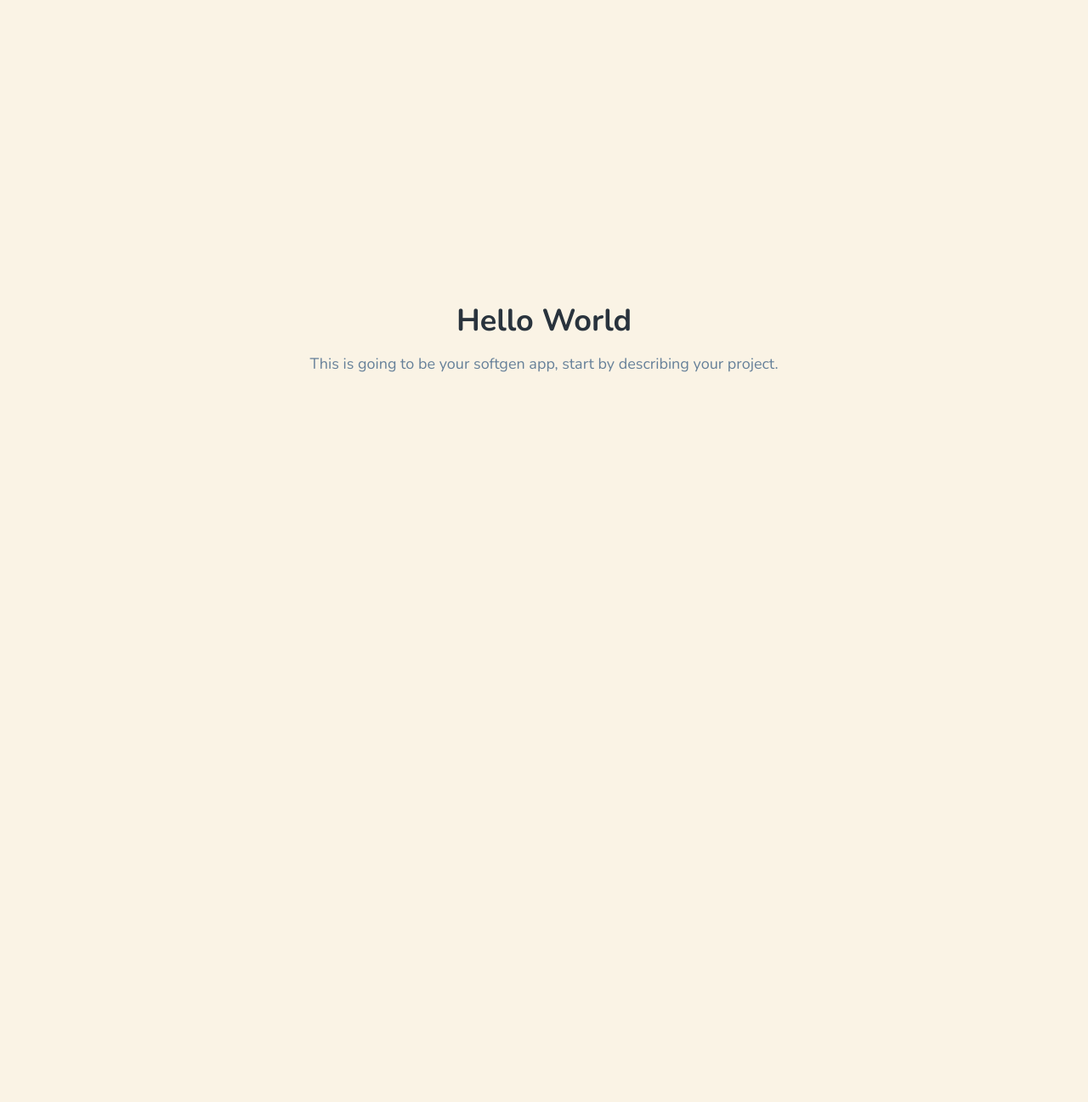
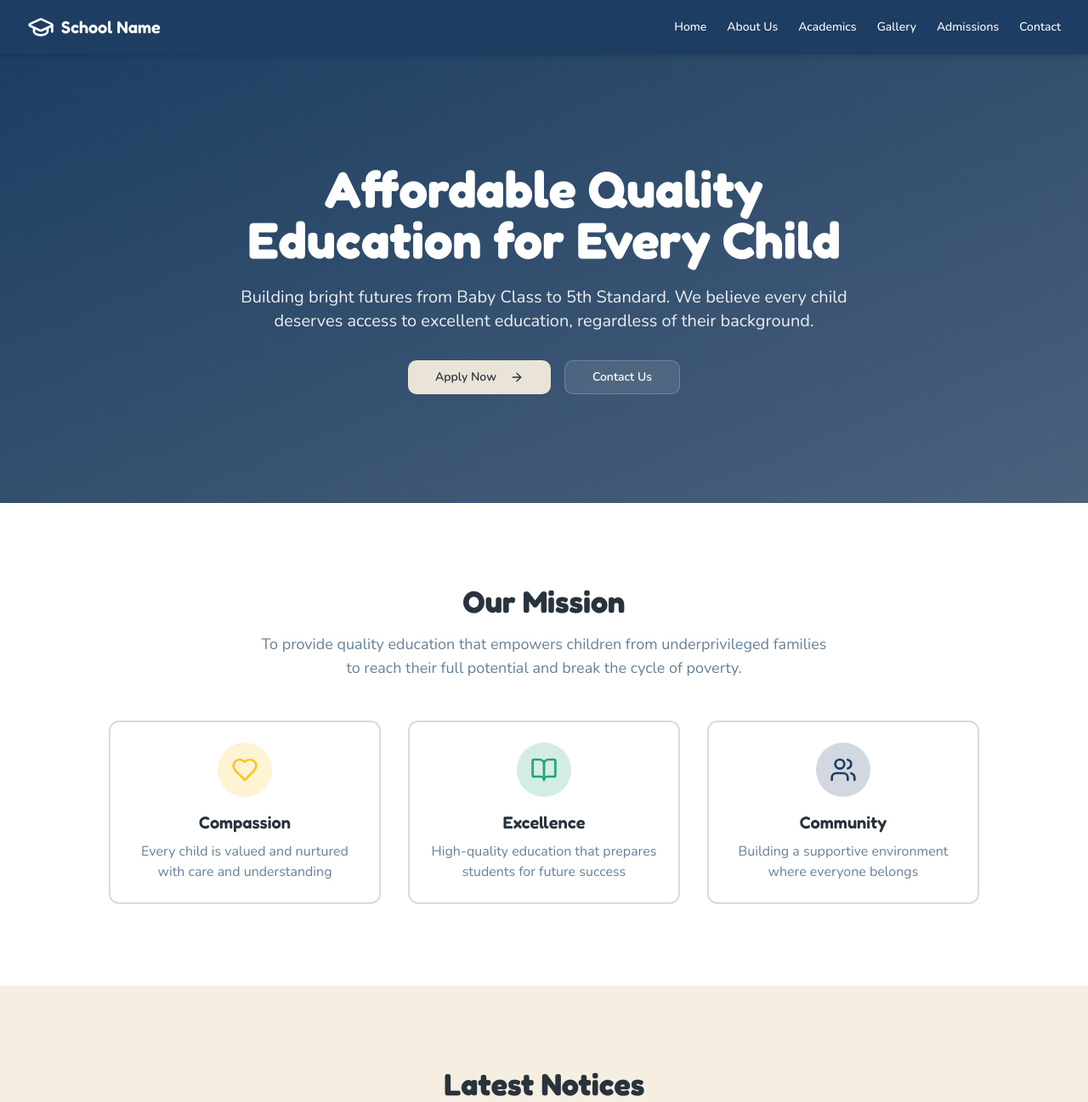
Before and after one commit to raghumachanie/sg-c5fab03d-bdf9-4465-8066-b5f000401326-1787135416, a Next.js app: page / in a window 1280 px wide. Shown: the top 1297 px of the page at 85% size. Before the commit the page ends 800 px from the top, so only its background shows below. Built offline with nearby package versions, Linux system fonts and the light colour scheme.

Commit message:
feat(ui): add navigation and footer components

```diff
--- /dev/null
+++ b/src/components/Footer.tsx
@@ -0,0 +1,67 @@
+import Link from "next/link";
+import { Phone, Mail, MapPin } from "lucide-react";
+
+export function Footer() {
+  return (
+    <footer className="bg-primary text-primary-foreground mt-16">
+      <div className="container py-12">
+        <div className="grid grid-cols-1 md:grid-cols-3 gap-8">
+          <div>
+            <h3 className="font-display text-lg font-semibold mb-4">Quick Links</h3>
+            <ul className="space-y-2">
+              <li>
+                <Link href="/about" className="hover:text-accent transition-colors">
+                  About Us
+                </Link>
+              </li>
+              <li>
+                <Link href="/academics" className="hover:text-accent transition-colors">
+                  Academics
+                </Link>
+              </li>
+              <li>
+                <Link href="/admissions" className="hover:text-accent transition-colors">
+                  Admissions
+                </Link>
+              </li>
+              <li>
+                <Link href="/gallery" className="hover:text-accent transition-colors">
+                  Gallery
+                </Link>
+              </li>
+            </ul>
+          </div>
+
+          <div>
+            <h3 className="font-display text-lg font-semibold mb-4">Contact Us</h3>
+            <ul className="space-y-3">
+              <li className="flex items-start gap-2">
+                <Phone className="h-5 w-5 mt-0.5 flex-shrink-0" />
+                <span>+91 12345 67890</span>
+              </li>
+              <li className="flex items-start gap-2">
+                <Mail className="h-5 w-5 mt-0.5 flex-shrink-0" />
+                <span>info@schoolname.edu</span>
+              </li>
+              <li className="flex items-start gap-2">
+                <MapPin className="h-5 w-5 mt-0.5 flex-shrink-0" />
+                <span>123 School Street, City, State 123456</span>
+              </li>
+            </ul>
+          </div>
+
+          <div>
+            <h3 className="font-display text-lg font-semibold mb-4">About</h3>
+            <p className="text-sm leading-relaxed">
+              Dedicated to providing affordable quality education to underprivileged children from Baby Class to 5th Standard. Building futures, one child at a time.
+            </p>
+          </div>
+        </div>
+
+        <div className="border-t border-primary-foreground/20 mt-8 pt-8 text-center text-sm">
+          <p>&copy; {new Date().getFullYear()} School Name. All rights reserved.</p>
+        </div>
+      </div>
+    </footer>
+  );
+}
--- /dev/null
+++ b/src/components/Navigation.tsx
@@ -0,0 +1,68 @@
+import Link from "next/link";
+import { useState } from "react";
+import { Menu, X, GraduationCap } from "lucide-react";
+import { Button } from "@/components/ui/button";
+
+export function Navigation() {
+  const [mobileMenuOpen, setMobileMenuOpen] = useState(false);
+
+  const navLinks = [
+    { href: "/", label: "Home" },
+    { href: "/about", label: "About Us" },
+    { href: "/academics", label: "Academics" },
+    { href: "/gallery", label: "Gallery" },
+    { href: "/admissions", label: "Admissions" },
+    { href: "/contact", label: "Contact" },
+  ];
+
+  return (
+    <nav className="sticky top-0 z-50 w-full bg-primary shadow-md">
+      <div className="container">
+        <div className="flex h-16 items-center justify-between">
+          <Link href="/" className="flex items-center gap-2 text-primary-foreground">
+            <GraduationCap className="h-8 w-8" />
+            <span className="font-display text-xl font-semibold">School Name</span>
+          </Link>
+
+          <div className="hidden md:flex md:items-center md:gap-6">
+            {navLinks.map((link) => (
+              <Link
+                key={link.href}
+                href={link.href}
+                className="text-sm font-medium text-primary-foreground transition-colors hover:text-accent"
+              >
+                {link.label}
+              </Link>
+            ))}
+          </div>
+
+          <Button
+            variant="ghost"
+            size="icon"
+            className="md:hidden text-primary-foreground hover:bg-primary/80"
+            onClick={() => setMobileMenuOpen(!mobileMenuOpen)}
+          >
+            {mobileMenuOpen ? <X className="h-6 w-6" /> : <Menu className="h-6 w-6" />}
+          </Button>
+        </div>
+
+        {mobileMenuOpen && (
+          <div className="pb-4 md:hidden">
+            <div className="flex flex-col gap-3">
+              {navLinks.map((link) => (
+                <Link
+                  key={link.href}
+                  href={link.href}
+                  className="text-sm font-medium text-primary-foreground hover:text-accent transition-colors py-2"
+                  onClick={() => setMobileMenuOpen(false)}
+                >
+                  {link.label}
+                </Link>
+              ))}
+            </div>
+          </div>
+        )}
+      </div>
+    </nav>
+  );
+}
--- a/src/integrations/supabase/database.types.ts
+++ b/src/integrations/supabase/database.types.ts
@@ -1,4 +1,4 @@
-/* eslint-disable @typescript-eslint/no-empty-object-type */
+
 export type Json =
   | string
   | number
--- a/src/integrations/supabase/types.ts
+++ b/src/integrations/supabase/types.ts
@@ -1,6 +1,6 @@
 // This file is automatically generated. Do not edit it directly.
 // Types are generated from the Supabase database schema using the Supabase CLI.
-/* eslint-disable @typescript-eslint/no-empty-object-type */
+
 
 import type { Database as DB } from './database.types';
 
--- a/src/pages/index.tsx
+++ b/src/pages/index.tsx
@@ -1,12 +1,105 @@
-import React from 'react'
+import { Navigation } from "@/components/Navigation";
+import { Footer } from "@/components/Footer";
+import Link from "next/link";
+import { ArrowRight, BookOpen, Heart, Users } from "lucide-react";
+import { Button } from "@/components/ui/button";
+import { Card } from "@/components/ui/card";
 
 export default function Home() {
   return (
-    <main className="min-h-screen bg-background flex items-center justify-center">
-      <div className="text-center space-y-4">
-        <h1 className="text-4xl font-bold text-foreground">Hello World</h1>
-        <p className="text-lg text-muted-foreground">This is going to be your softgen app, start by describing your project.</p>
-      </div>
-    </main>
-  )
+    <div className="min-h-screen flex flex-col">
+      <Navigation />
+
+      <main className="flex-1">
+        <section className="bg-gradient-to-br from-primary to-primary/80 text-primary-foreground py-20 md:py-32">
+          <div className="container">
+            <div className="max-w-3xl mx-auto text-center">
+              <h1 className="font-display text-4xl md:text-6xl font-bold mb-6">
+                Affordable Quality Education for Every Child
+              </h1>
+              <p className="text-lg md:text-xl mb-8 opacity-90">
+                Building bright futures from Baby Class to 5th Standard. We believe every child deserves access to excellent education, regardless of their background.
+              </p>
+              <div className="flex flex-col sm:flex-row gap-4 justify-center">
+                <Button asChild size="lg" variant="secondary" className="font-semibold">
+                  <Link href="/admissions">
+                    Apply Now <ArrowRight className="ml-2 h-5 w-5" />
+                  </Link>
+                </Button>
+                <Button asChild size="lg" variant="outline" className="bg-white/10 border-white/20 hover:bg-white/20 text-white font-semibold">
+                  <Link href="/contact">Contact Us</Link>
+                </Button>
+              </div>
+            </div>
+          </div>
+        </section>
+
+        <section className="py-16 md:py-24 bg-white">
+          <div className="container">
+            <div className="text-center mb-12">
+              <h2 className="font-display text-3xl md:text-4xl font-bold text-foreground mb-4">
+                Our Mission
+              </h2>
+              <p className="text-lg text-muted-foreground max-w-2xl mx-auto">
+                To provide quality education that empowers children from underprivileged families to reach their full potential and break the cycle of poverty.
+              </p>
+            </div>
+
+            <div className="grid grid-cols-1 md:grid-cols-3 gap-8 max-w-5xl mx-auto">
+              <Card className="p-6 text-center border-2 hover:border-accent transition-colors">
+                <div className="w-16 h-16 rounded-full bg-accent/20 flex items-center justify-center mx-auto mb-4">
+                  <Heart className="h-8 w-8 text-accent" />
+                </div>
+                <h3 className="font-display text-xl font-semibold mb-2">Compassion</h3>
+                <p className="text-muted-foreground">
+                  Every child is valued and nurtured with care and understanding
+                </p>
+              </Card>
+
+              <Card className="p-6 text-center border-2 hover:border-success transition-colors">
+                <div className="w-16 h-16 rounded-full bg-success/20 flex items-center justify-center mx-auto mb-4">
+                  <BookOpen className="h-8 w-8 text-success" />
+                </div>
+                <h3 className="font-display text-xl font-semibold mb-2">Excellence</h3>
+                <p className="text-muted-foreground">
+                  High-quality education that prepares students for future success
+                </p>
+              </Card>
+
+              <Card className="p-6 text-center border-2 hover:border-primary transition-colors">
+                <div className="w-16 h-16 rounded-full bg-primary/20 flex items-center justify-center mx-auto mb-4">
+                  <Users className="h-8 w-8 text-primary" />
+                </div>
+                <h3 className="font-display text-xl font-semibold mb-2">Community</h3>
+                <p className="text-muted-foreground">
+                  Building a supportive environment where everyone belongs
+                </p>
+              </Card>
+            </div>
+          </div>
+        </section>
+
+        <section className="py-16 md:py-24 bg-muted/30">
+          <div className="container">
+            <div className="text-center mb-12">
+              <h2 className="font-display text-3xl md:text-4xl font-bold text-foreground mb-4">
+                Latest Notices
+              </h2>
+              <p className="text-muted-foreground">Stay updated with important announcements</p>
+            </div>
+
+            <div className="max-w-4xl mx-auto">
+              <Card className="p-8 bg-white border-2 border-accent/20">
+                <p className="text-center text-muted-foreground">
+                  Notice board will be updated soon. Check back for important announcements about admissions, holidays, and events.
+                </p>
+              </Card>
+            </div>
+          </div>
+        </section>
+      </main>
+
+      <Footer />
+    </div>
+  );
 }
```
Also changed, not shown: .softgen/tasks/task-1.md, .softgen/tasks/task-2.md.
